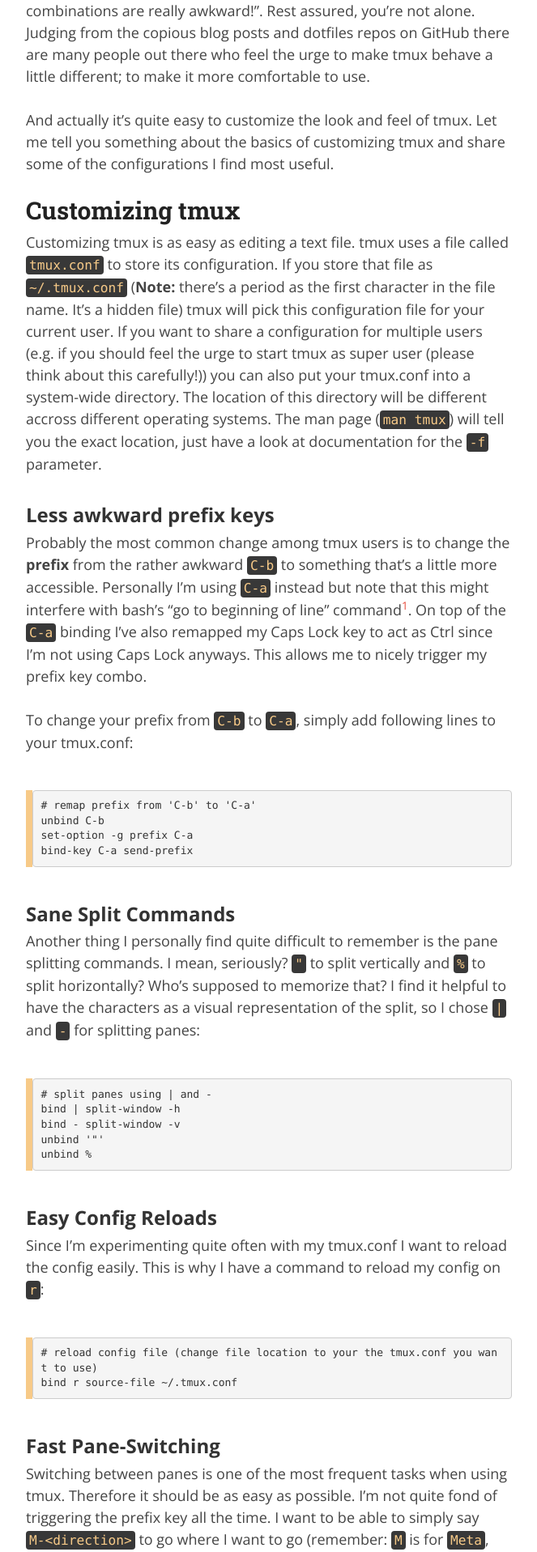
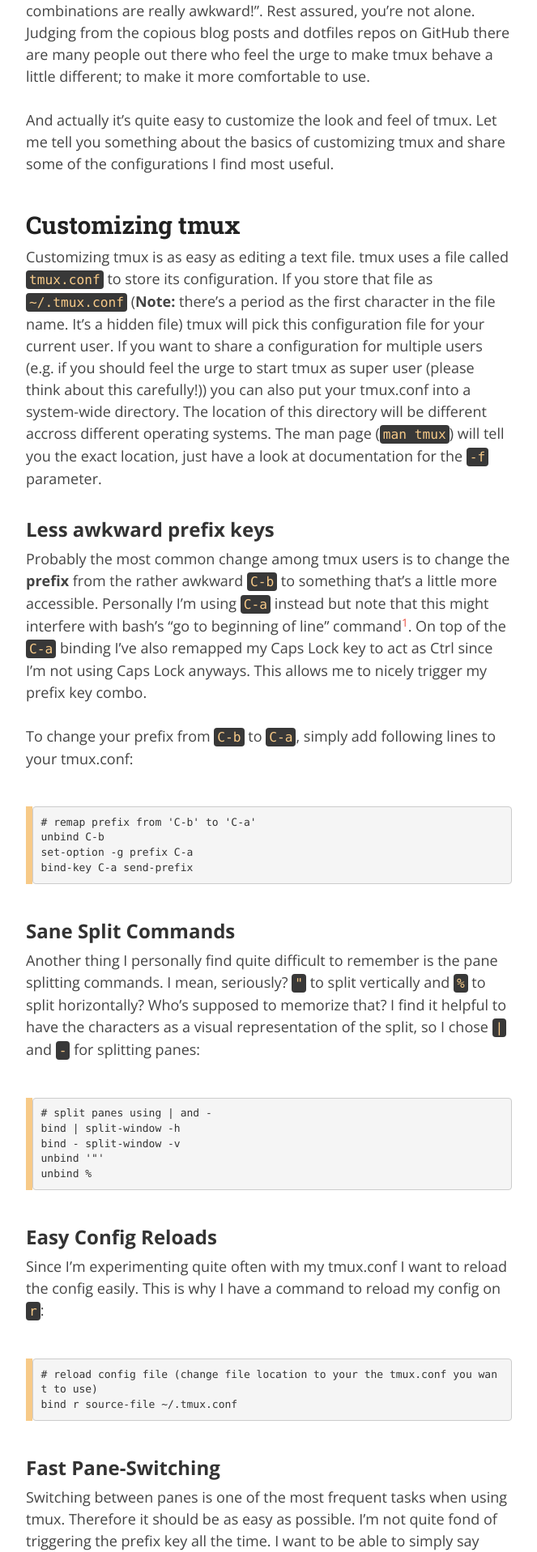
Before and after one commit to hamvocke/hamvocke.github.io, a Jekyll site: the page built from _posts/2015-08-17-a-guide-to-customizing-your-tmux-conf.md, in a window 1280 px wide. Shown: the part 674-2591 px from the top of the page at 81% size, without its empty margins (308-971 px from the left). Built offline with Jekyll 4.4.1, drawn with Linux system fonts in a browser that asks for light colours; nearby versions of some CDN libraries; comment, search, counter and statistics services are not loaded.

Commit message:
tweak pre, heading margins, add image caption style

```diff
--- a/assets/css/hamvocke.css
+++ b/assets/css/hamvocke.css
@@ -21,18 +21,17 @@
 	line-height: 1.1em;
 }
 
-h3 {
+h2, h3, h4 {
 	margin-top: 1.5em;
-	margin-bottom: 0.3em;
-	font-size: 24px;
 	font-weight: 700;
 }
 
+h3 {
+	font-size: 24px;
+}
+
 h4 {
-	margin-top: 1.5em;
-	margin-bottom: 0.3em;
 	font-size: 20px;
-	font-weight: 700;
 }
 
 p {
@@ -163,6 +162,15 @@
 .post img {
 	max-width: 100%;
 	height: auto;
+	margin: 2em auto;
+	text-align: center;
+}
+
+.post img + em {
+	display: block;
+	width: 80%;
+	margin: -1em auto 2.5em;
+	font-size: 16px;
 }
 
 .post img.space-bottom {
@@ -172,6 +180,10 @@
 .post video {
 	max-width: 100%;
 	height: auto;
+}
+
+.post pre {
+	margin-bottom: 1.5em;
 }
 
 .post div.centered {
```
